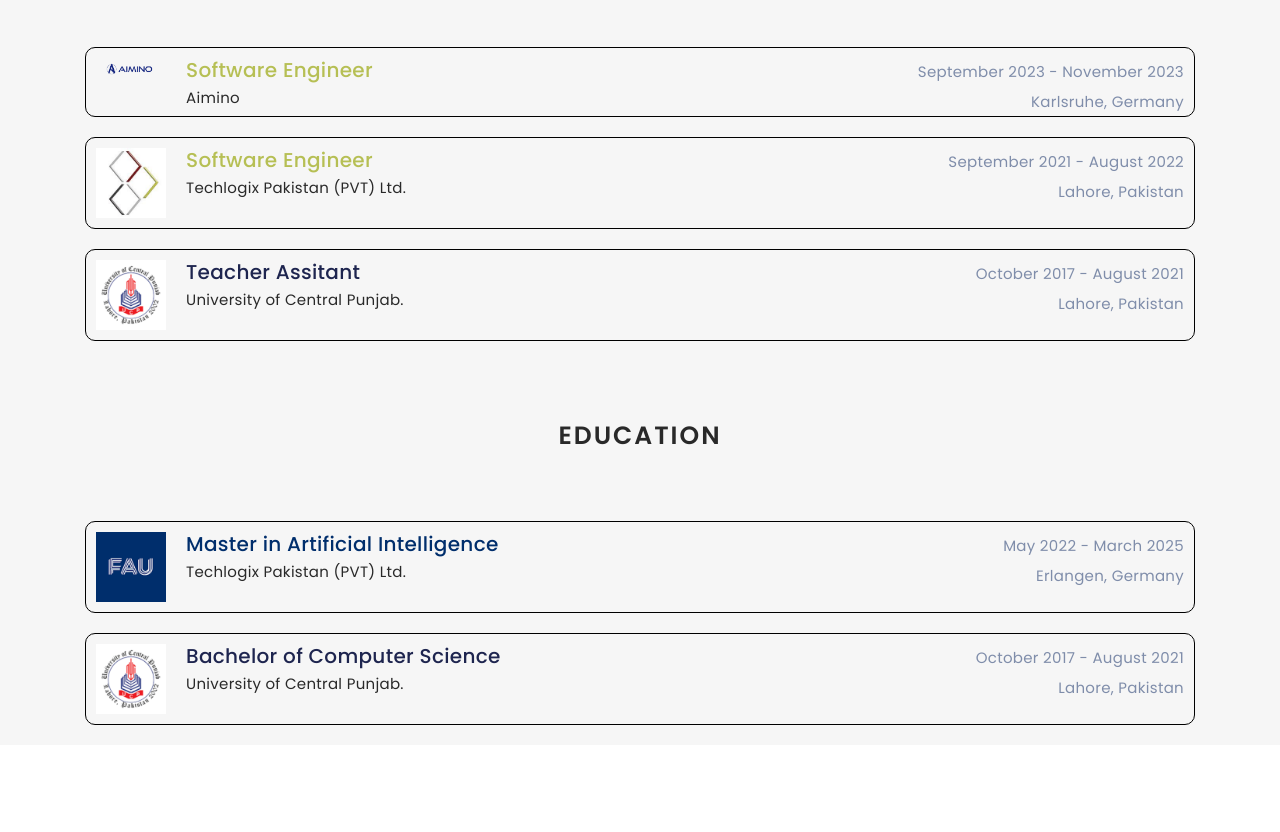
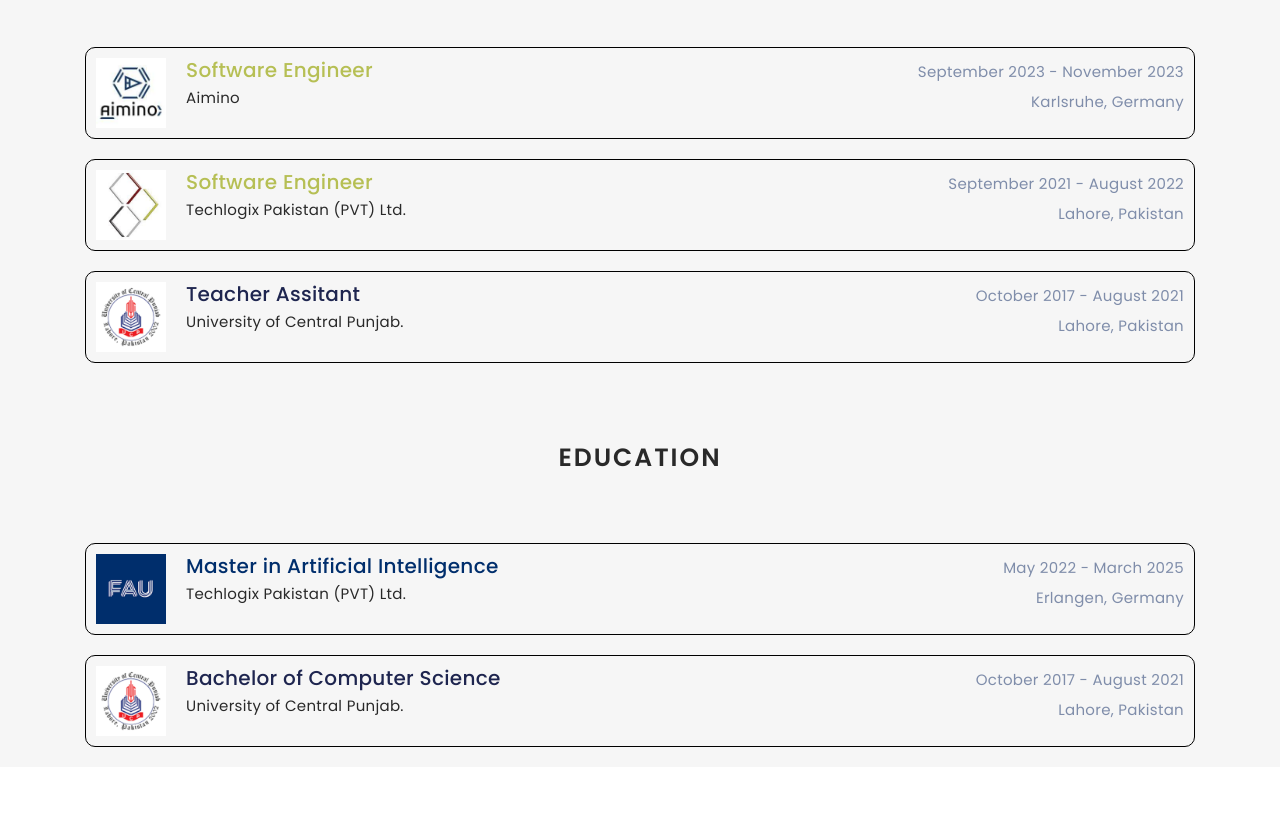
Before and after one commit to Ariffazeel99/fazeelarif.github.io, a plain HTML site: page index.html in a window 1280 px wide. Shown: the part 1798-2630 px from the top of the page. Drawn offline with nearby package versions, Linux system fonts and the light colour scheme; files whose address does not match are found by name; a web font is replaced by a local one.

Commit message:
aimino logo change

```diff
--- a/css/blog.css
+++ b/css/blog.css
@@ -143,7 +143,3 @@ blockquote {
   border: none;
   border-left: 4px solid #b8a07e;
 }
-.experience-card-logo {
-  width: 50%; /* Example: Adjust percentage as needed */
-  height: auto;
-}
--- a/index.html
+++ b/index.html
@@ -400,7 +400,7 @@
          <div class="container" style="margin-top: 50px;">
             <!-- Aimino-->
             <div class="experience-card">
-               <div class="experience-card-logo-div"><img class="experience-card-logo" src="images/work/aimino.png" alt=""></div>
+               <div class="experience-card-logo-div"><img class="experience-card-logo" src="images/work/aimino1.jpg" alt=""></div>
                <div class="experience-card-body-div">
                   <div class="experience-card-header-div">
                      <div class="experience-card-heading-left">
```
Also changed, not shown: images/work/aimino1.jpg (added), images/work/aimino2.jpg (added).
